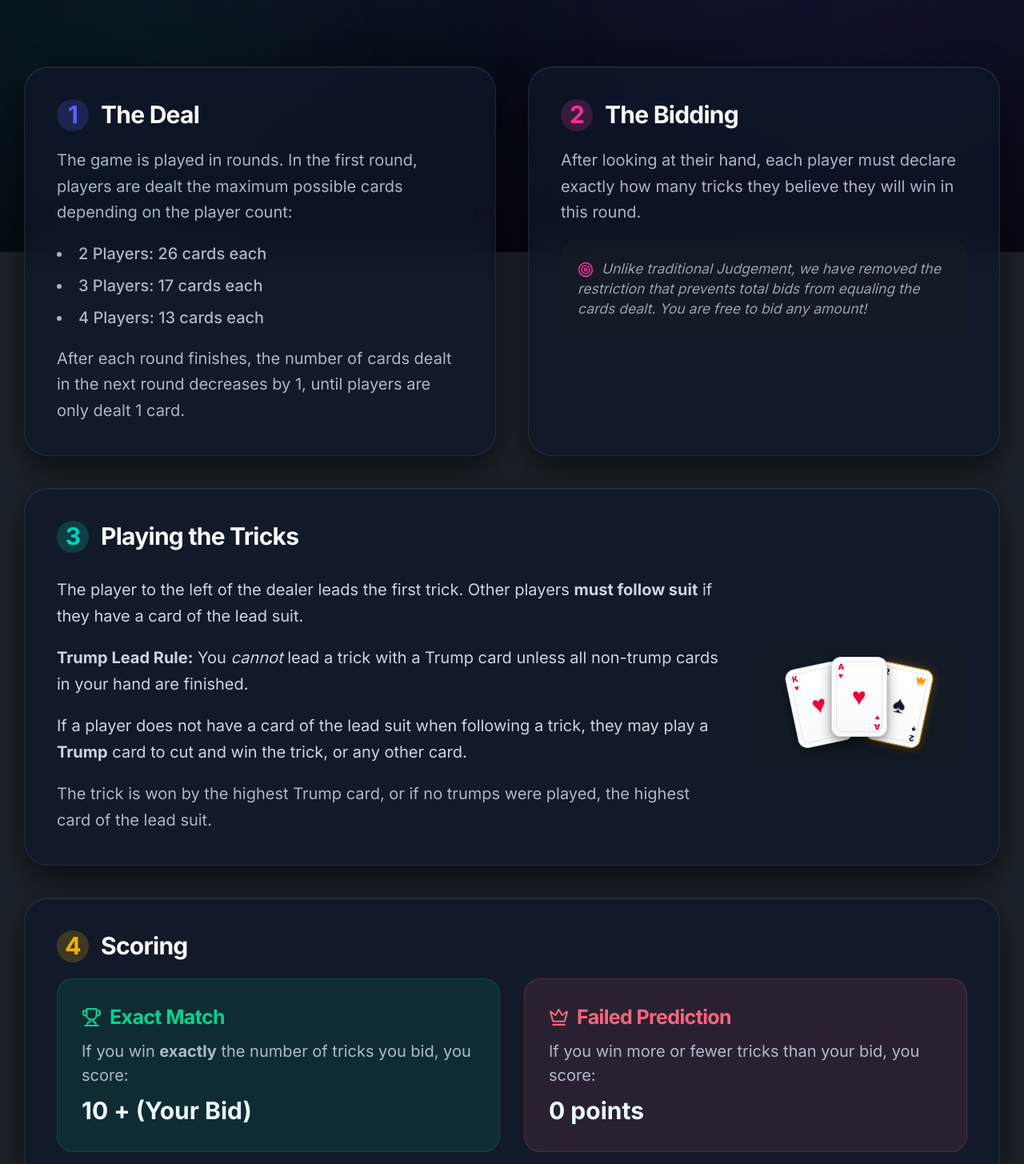
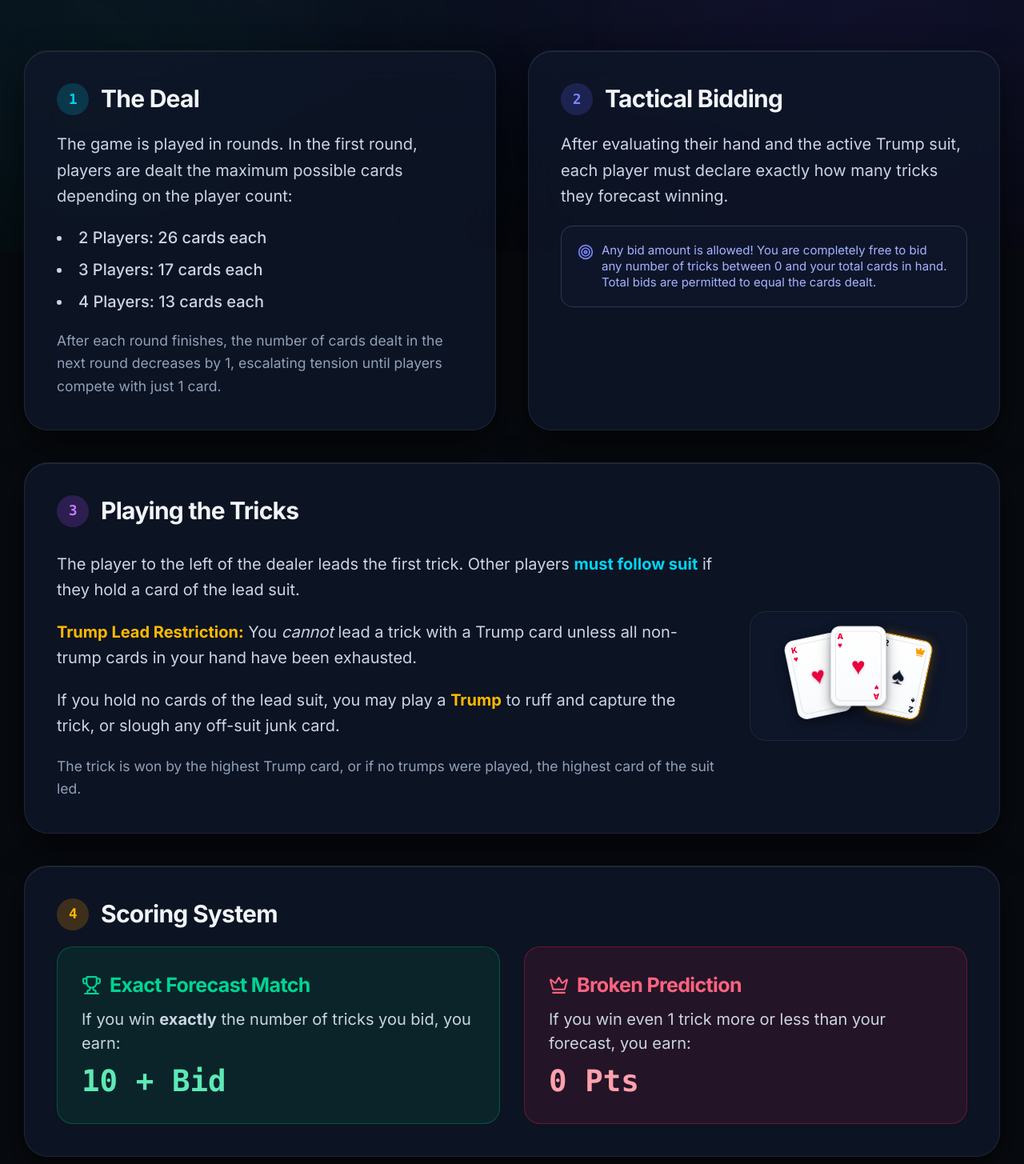
Before and after one commit to vedantbladers/JUDGEMENT-GAME, a Next.js app in the folder frontend/: page /rules in a window 1280 px wide. Shown: the part 485-1940 px from the top of the page at 80% size. Built offline with nearby package versions, Linux system fonts and the light colour scheme.

Commit message:
feat(ui): redesign rules and about pages with obsidian card containers

```diff
--- a/frontend/src/app/rules/page.tsx
+++ b/frontend/src/app/rules/page.tsx
@@ -9,12 +9,12 @@ import PlayingCard from "@/components/PlayingCard";
 
 export default function RulesPage() {
   return (
-    <div className="min-h-screen bg-base-100 flex flex-col relative overflow-hidden">
+    <div className="min-h-screen bg-[#070a0f] flex flex-col relative overflow-hidden">
       <ParticleBackground />
 
       {/* Navbar */}
       <nav className="w-full p-6 flex justify-between items-center relative z-10">
-        <Link href="/" className="btn btn-ghost btn-sm">
+        <Link href="/" className="btn btn-ghost btn-sm text-slate-400 hover:text-cyan-400 hover:bg-slate-800/50">
           <ArrowLeft className="w-4 h-4 mr-2" />
           Back to Home
         </Link>
@@ -27,13 +27,13 @@ export default function RulesPage() {
           transition={{ duration: 0.8 }}
           className="text-center mb-16"
         >
-          <div className="inline-block p-4 rounded-full bg-secondary/20 border-2 border-secondary/30 shadow-lg mb-6 shadow-secondary/20">
-            <Lightbulb className="w-12 h-12 text-secondary" />
+          <div className="inline-block p-4 rounded-2xl bg-cyan-500/10 border border-cyan-500/30 shadow-lg mb-6 shadow-cyan-500/10">
+            <Lightbulb className="w-10 h-10 text-cyan-400" />
           </div>
-          <h1 className="font-heading text-5xl md:text-6xl font-extrabold text-gradient-gold mb-6">
-            How to Play
+          <h1 className="font-heading text-5xl md:text-6xl font-extrabold text-gradient-cyan mb-6">
+            Rules of the Arena
           </h1>
-          <p className="text-xl text-base-content/60 max-w-2xl mx-auto leading-relaxed">
+          <p className="text-lg text-slate-400 max-w-2xl mx-auto leading-relaxed">
             Master the art of prediction. In Judgement, winning every trick isn&apos;t the goal—winning exactly what you predicted is.
           </p>
         </motion.div>
@@ -44,22 +44,22 @@ export default function RulesPage() {
             initial={{ opacity: 0, y: 30 }}
             whileInView={{ opacity: 1, y: 0 }}
             viewport={{ once: true }}
-            className="glass-card rounded-3xl p-8 border-t-4 border-t-primary"
+            className="glass-card rounded-3xl p-8 border-t-4 border-t-cyan-500 border-x border-b border-slate-800"
           >
-            <h2 className="font-heading text-2xl font-bold mb-4 flex items-center gap-3">
-              <span className="w-8 h-8 rounded-full bg-primary/20 text-primary flex items-center justify-center">1</span>
+            <h2 className="font-heading text-2xl font-bold mb-4 flex items-center gap-3 text-slate-100">
+              <span className="w-8 h-8 rounded-full bg-cyan-500/20 text-cyan-400 font-mono flex items-center justify-center text-sm font-bold">1</span>
               The Deal
             </h2>
-            <p className="text-base-content/70 leading-relaxed mb-4">
+            <p className="text-slate-300 leading-relaxed mb-4">
               The game is played in rounds. In the first round, players are dealt the maximum possible cards depending on the player count:
             </p>
-            <ul className="list-disc list-inside text-base-content/70 mb-4 space-y-2 font-medium">
+            <ul className="list-disc list-inside text-slate-300 mb-4 space-y-2 font-medium">
               <li>2 Players: 26 cards each</li>
               <li>3 Players: 17 cards each</li>
               <li>4 Players: 13 cards each</li>
             </ul>
-            <p className="text-base-content/70 leading-relaxed">
-              After each round finishes, the number of cards dealt in the next round decreases by 1, until players are only dealt 1 card.
+            <p className="text-slate-400 text-sm leading-relaxed">
+              After each round finishes, the number of cards dealt in the next round decreases by 1, escalating tension until players compete with just 1 card.
             </p>
           </motion.div>
 
@@ -69,19 +69,19 @@ export default function RulesPage() {
             whileInView={{ opacity: 1, y: 0 }}
             viewport={{ once: true }}
             transition={{ delay: 0.1 }}
-            className="glass-card rounded-3xl p-8 border-t-4 border-t-secondary"
+            className="glass-card rounded-3xl p-8 border-t-4 border-t-indigo-500 border-x border-b border-slate-800"
           >
-            <h2 className="font-heading text-2xl font-bold mb-4 flex items-center gap-3">
-              <span className="w-8 h-8 rounded-full bg-secondary/20 text-secondary flex items-center justify-center">2</span>
-              The Bidding
+            <h2 className="font-heading text-2xl font-bold mb-4 flex items-center gap-3 text-slate-100">
+              <span className="w-8 h-8 rounded-full bg-indigo-500/20 text-indigo-400 font-mono flex items-center justify-center text-sm font-bold">2</span>
+              Tactical Bidding
             </h2>
-            <p className="text-base-content/70 leading-relaxed mb-4">
-              After looking at their hand, each player must declare exactly how many tricks they believe they will win in this round.
+            <p className="text-slate-300 leading-relaxed mb-4">
+              After evaluating their hand and the active Trump suit, each player must declare exactly how many tricks they forecast winning.
             </p>
-            <div className="bg-base-200/50 p-4 rounded-xl border border-base-300">
-              <p className="text-sm text-base-content/60 italic">
-                <Target className="w-4 h-4 inline-block mr-2 text-secondary" />
-                Unlike traditional Judgement, we have removed the restriction that prevents total bids from equaling the cards dealt. You are free to bid any amount!
+            <div className="bg-slate-900/90 p-4 rounded-xl border border-slate-700/80">
+              <p className="text-xs text-indigo-300 flex items-start gap-2">
+                <Target className="w-4 h-4 mt-0.5 shrink-0 text-indigo-400" />
+                <span>Any bid amount is allowed! You are completely free to bid any number of tricks between 0 and your total cards in hand. Total bids are permitted to equal the cards dealt.</span>
               </p>
             </div>
           </motion.div>
@@ -92,35 +92,35 @@ export default function RulesPage() {
             whileInView={{ opacity: 1, y: 0 }}
             viewport={{ once: true }}
             transition={{ delay: 0.2 }}
-            className="glass-card rounded-3xl p-8 border-t-4 border-t-accent md:col-span-2"
+            className="glass-card rounded-3xl p-8 border-t-4 border-t-purple-500 border-x border-b border-slate-800 md:col-span-2"
           >
-            <h2 className="font-heading text-2xl font-bold mb-6 flex items-center gap-3">
-              <span className="w-8 h-8 rounded-full bg-accent/20 text-accent flex items-center justify-center">3</span>
+            <h2 className="font-heading text-2xl font-bold mb-6 flex items-center gap-3 text-slate-100">
+              <span className="w-8 h-8 rounded-full bg-purple-500/20 text-purple-400 font-mono flex items-center justify-center text-sm font-bold">3</span>
               Playing the Tricks
             </h2>
 
             <div className="flex flex-col md:flex-row gap-8 items-center">
               <div className="flex-1 space-y-4">
                 <p className="text-slate-300 leading-relaxed">
-                  The player to the left of the dealer leads the first trick. Other players <strong>must follow suit</strong> if they have a card of the lead suit.
+                  The player to the left of the dealer leads the first trick. Other players <strong className="text-cyan-400">must follow suit</strong> if they hold a card of the lead suit.
                 </p>
                 <p className="text-slate-300 leading-relaxed">
-                  <strong>Trump Lead Rule:</strong> You <em>cannot</em> lead a trick with a Trump card unless all non-trump cards in your hand are finished.
+                  <strong className="text-amber-400">Trump Lead Restriction:</strong> You <em>cannot</em> lead a trick with a Trump card unless all non-trump cards in your hand have been exhausted.
                 </p>
                 <p className="text-slate-300 leading-relaxed">
-                  If a player does not have a card of the lead suit when following a trick, they may play a <strong>Trump</strong> card to cut and win the trick, or any other card.
+                  If you hold no cards of the lead suit, you may play a <strong className="text-amber-400">Trump</strong> to ruff and capture the trick, or slough any off-suit junk card.
                 </p>
-                <p className="text-base-content/70 leading-relaxed">
-                  The trick is won by the highest Trump card, or if no trumps were played, the highest card of the lead suit.
+                <p className="text-slate-400 text-sm leading-relaxed">
+                  The trick is won by the highest Trump card, or if no trumps were played, the highest card of the suit led.
                 </p>
               </div>
 
-              <div className="flex gap-[-20px] bg-base-200/30 p-6 rounded-2xl">
+              <div className="flex gap-[-20px] bg-slate-900/90 border border-slate-800 p-6 rounded-2xl">
                 {/* Visual example of a trick */}
                 <div className="transform -rotate-12 translate-x-4">
                   <PlayingCard card={{ suit: "HEARTS", rank: "K" }} small disabled />
                 </div>
-                <div className="transform z-10 translate-y-[-10px]">
+                <div className="transform z-10 -translate-y-2.5">
                   <PlayingCard card={{ suit: "HEARTS", rank: "A" }} small />
                 </div>
                 <div className="transform rotate-12 -translate-x-4">
@@ -136,29 +136,29 @@ export default function RulesPage() {
             whileInView={{ opacity: 1, y: 0 }}
             viewport={{ once: true }}
             transition={{ delay: 0.3 }}
-            className="glass-card rounded-3xl p-8 border-t-4 border-t-yellow-500 md:col-span-2"
+            className="glass-card rounded-3xl p-8 border-t-4 border-t-amber-500 border-x border-b border-slate-800 md:col-span-2"
           >
-            <h2 className="font-heading text-2xl font-bold mb-4 flex items-center gap-3">
-              <span className="w-8 h-8 rounded-full bg-yellow-500/20 text-yellow-500 flex items-center justify-center">4</span>
-              Scoring
+            <h2 className="font-heading text-2xl font-bold mb-4 flex items-center gap-3 text-slate-100">
+              <span className="w-8 h-8 rounded-full bg-amber-500/20 text-amber-400 font-mono flex items-center justify-center text-sm font-bold">4</span>
+              Scoring System
             </h2>
-            <div className="flex flex-col md:flex-row gap-6">
-              <div className="flex-1 bg-success/10 p-6 rounded-2xl border border-success/20">
-                <h3 className="font-bold text-success text-xl mb-2 flex items-center gap-2">
-                  <Trophy className="w-5 h-5" /> Exact Match
+            <div className="grid grid-cols-1 md:grid-cols-2 gap-6">
+              <div className="bg-emerald-500/10 p-6 rounded-2xl border border-emerald-500/30">
+                <h3 className="font-bold text-emerald-400 text-xl mb-2 flex items-center gap-2">
+                  <Trophy className="w-5 h-5" /> Exact Forecast Match
                 </h3>
-                <p className="text-base-content/70">
-                  If you win <strong>exactly</strong> the number of tricks you bid, you score:
-                  <br /><span className="font-bold text-2xl mt-2 block text-base-content">10 + (Your Bid)</span>
+                <p className="text-slate-300">
+                  If you win <strong>exactly</strong> the number of tricks you bid, you earn:
+                  <br /><span className="font-mono font-bold text-3xl mt-2 block text-emerald-300">10 + Bid</span>
                 </p>
               </div>
-              <div className="flex-1 bg-error/10 p-6 rounded-2xl border border-error/20">
-                <h3 className="font-bold text-error text-xl mb-2 flex items-center gap-2">
-                  <Crown className="w-5 h-5" /> Failed Prediction
+              <div className="bg-rose-500/10 p-6 rounded-2xl border border-rose-500/30">
+                <h3 className="font-bold text-rose-400 text-xl mb-2 flex items-center gap-2">
+                  <Crown className="w-5 h-5" /> Broken Prediction
                 </h3>
-                <p className="text-base-content/70">
-                  If you win more or fewer tricks than your bid, you score:
-                  <br /><span className="font-bold text-2xl mt-2 block text-base-content">0 points</span>
+                <p className="text-slate-300">
+                  If you win even 1 trick more or less than your forecast, you earn:
+                  <br /><span className="font-mono font-bold text-3xl mt-2 block text-rose-300">0 Pts</span>
                 </p>
               </div>
             </div>
```
Also changed, not shown: frontend/src/app/about/page.tsx (+24 -20 lines).
